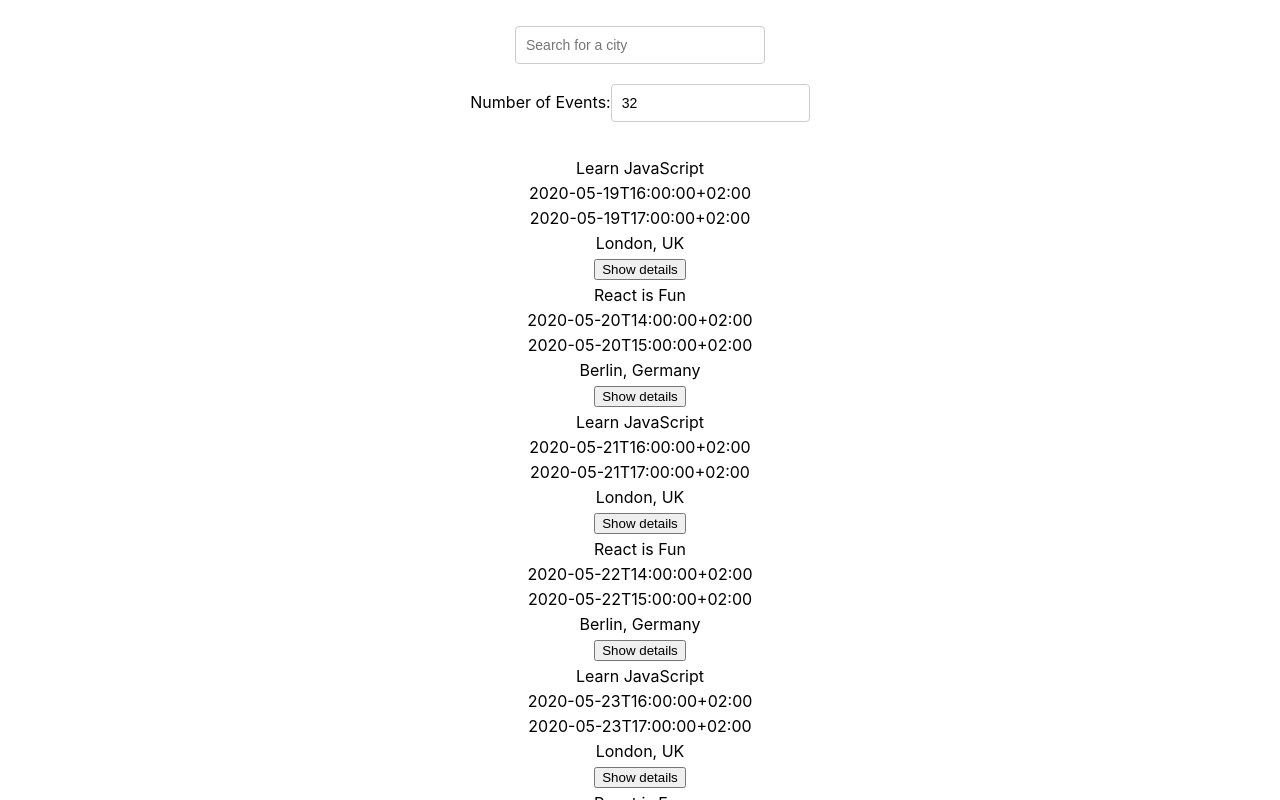
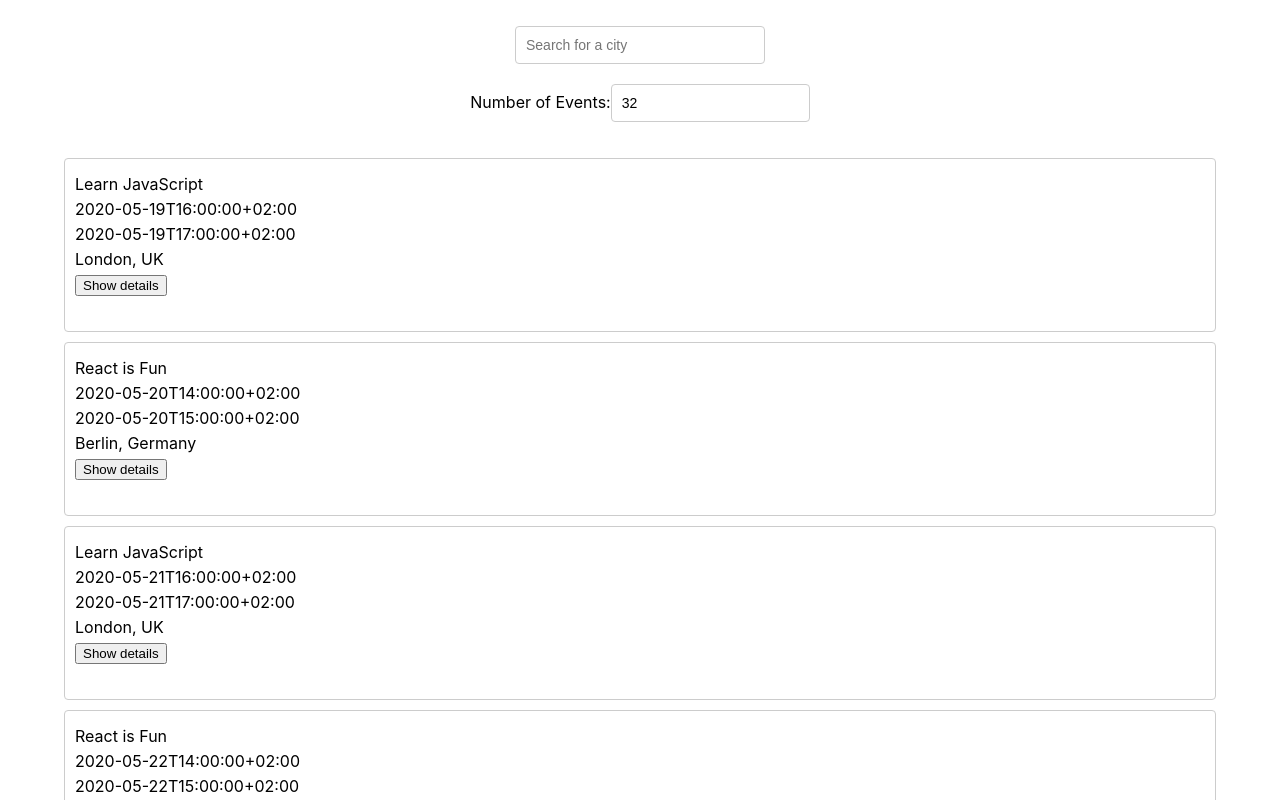
Before and after one commit to menescalnickolas/meet, a React (Create React App) app: page / in a window 1280 px wide. Shown: the top 800 px of the page. Built offline with nearby package versions, Linux system fonts and the light colour scheme.

Commit message:
Added class to <li>

```diff
--- a/src/components/Event.js
+++ b/src/components/Event.js
@@ -3,7 +3,7 @@
 const Event = ({event}) => {
     const [showDetails, setShowDetails] = useState(false);
     return (
-        <li>
+        <li className="event">
             <p>{event.summary}</p>
 
             <p>{event.start?.dateTime}</p>
```
